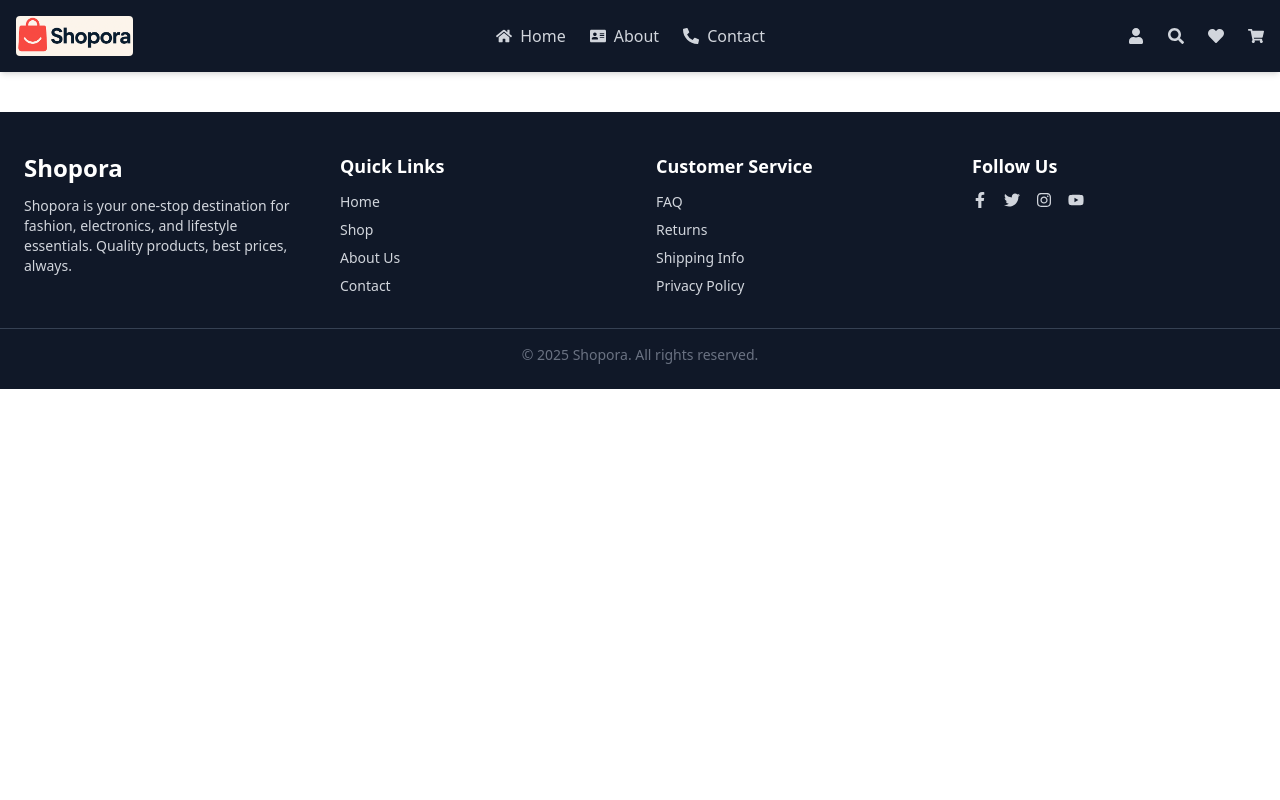
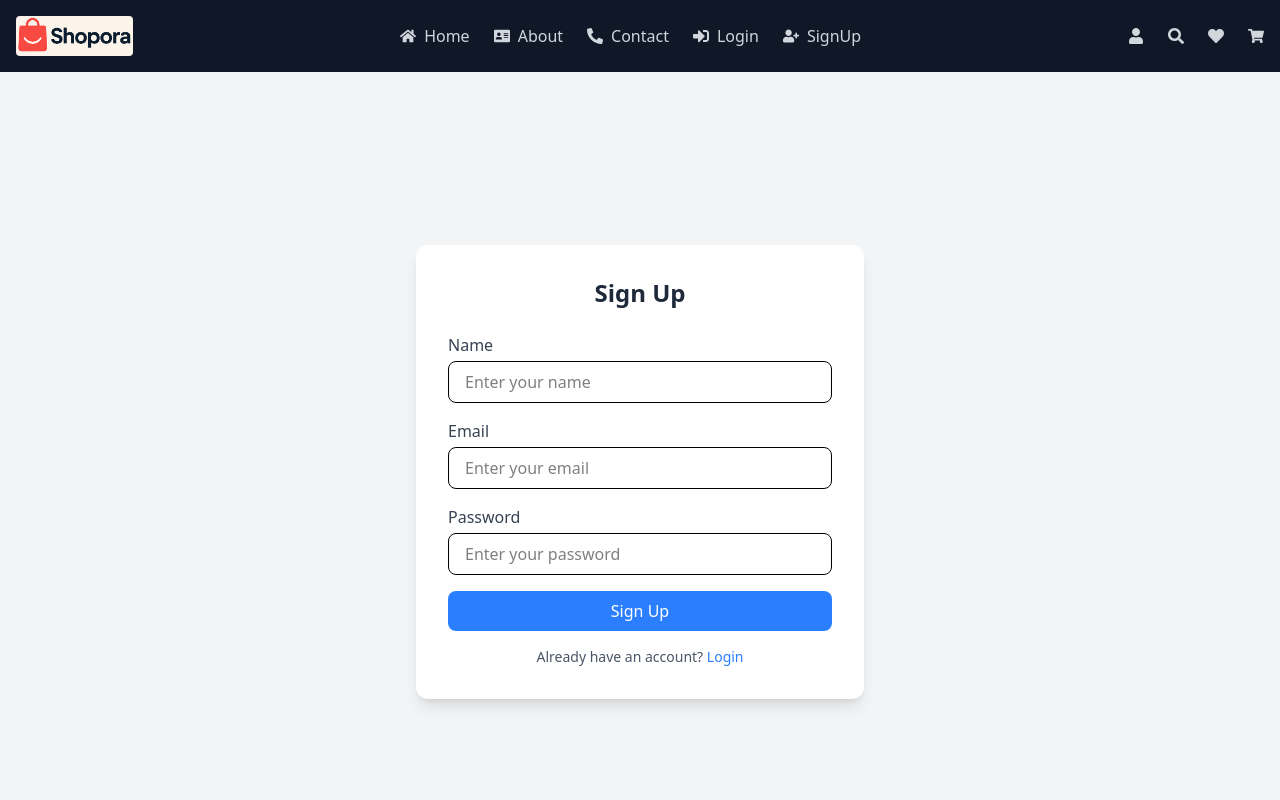
Before and after one commit to Raju048143/Shopora, a React (Vite) app: page /signup in a window 1280 px wide. Shown: the top 800 px of the page. Built offline with nearby package versions, Linux system fonts and the light colour scheme.

Commit message:
Login SignUp add

```diff
--- a/src/App.jsx
+++ b/src/App.jsx
@@ -1,7 +1,7 @@
 import React from "react";
 import { BrowserRouter as Router, Routes, Route } from "react-router-dom";
 import { Home, About, Contact, ProductDetail } from "./pages";
-import { Cart, Profile, Wishlist } from "./components";
+import { Cart, Profile, Wishlist, Login, Signup } from "./components";
 function App() {
   return (
     <Routes>
@@ -13,6 +13,8 @@ function App() {
       <Route path="/cart" element={<Cart />} />
       <Route path="product/:id" element={<ProductDetail />} />
       <Route path="/cart" element={<Cart />} />
+      <Route path="/login" element={<Login />} />
+      <Route path="/signup" element={<Signup />} />
     </Routes>
   );
 }
--- a/src/components/Header/Header.jsx
+++ b/src/components/Header/Header.jsx
@@ -10,6 +10,8 @@ import {
   FaSearch,
   FaHeart,
   FaShoppingCart,
+   FaSignInAlt,
+   FaUserPlus
 } from "react-icons/fa";
 import Logo from "../../assets/ShoporaLogo.png";
 
@@ -19,6 +21,8 @@ function Header() {
     { name: "Home", path: "/", icon: <FaHome /> },
     { name: "About", path: "/about", icon: <FaAddressCard /> },
     { name: "Contact", path: "/contact", icon: <FaPhoneAlt /> },
+    { name: "Login", path: "/login", icon: <FaSignInAlt /> },
+    { name: "SignUp", path: "/signup", icon: <FaUserPlus /> },
   ];
 
   const rightNav = [
--- /dev/null
+++ b/src/components/Login/Login.jsx
@@ -0,0 +1,85 @@
+import React, { useState } from "react";
+import { useNavigate } from "react-router-dom";
+
+const Login = () => {
+  const [email, setEmail] = useState("");
+  const [password, setPassword] = useState("");
+  const [message, setMessage] = useState("");
+  const navigate = useNavigate();
+
+  const handleLogin = async (e) => {
+    e.preventDefault();
+    setMessage("");
+
+    try {
+      const res = await fetch("http://localhost:3000/auth/login", {
+        method: "POST",
+        headers: { "Content-Type": "application/json" },
+        body: JSON.stringify({ email, password }),
+      });
+
+      const data = await res.json();
+      if (res.ok) {
+        localStorage.setItem("token", data.token);
+        setMessage(`Login successful! Welcome ${data.user.name}`);
+         navigate("/profile");
+      } else {
+        setMessage(data.message || "Login failed");
+      }
+    } catch (err) {
+      setMessage("Network error");
+      console.error(err);
+    }
+  };
+
+  return (
+    <div className="flex items-center justify-center min-h-screen bg-gray-100 p-4">
+      <div className="w-full max-w-md bg-white rounded-xl shadow-lg p-8">
+        <h2 className="text-2xl font-bold text-center mb-6 text-gray-800">Login</h2>
+
+        {message && (
+          <p className="mb-4 text-center text-sm text-red-500">{message}</p>
+        )}
+
+        <form onSubmit={handleLogin} className="space-y-4">
+          <div>
+            <label className="block text-gray-700 mb-1">Email</label>
+            <input
+              type="email"
+              placeholder="Enter your email"
+              value={email}
+              onChange={(e) => setEmail(e.target.value)}
+              required
+              className="w-full px-4 py-2 border rounded-lg focus:outline-none focus:ring-2 focus:ring-blue-400"
+            />
+          </div>
+
+          <div>
+            <label className="block text-gray-700 mb-1">Password</label>
+            <input
+              type="password"
+              placeholder="Enter your password"
+              value={password}
+              onChange={(e) => setPassword(e.target.value)}
+              required
+              className="w-full px-4 py-2 border rounded-lg focus:outline-none focus:ring-2 focus:ring-blue-400"
+            />
+          </div>
+
+          <button
+            type="submit"
+            className="w-full bg-blue-500 text-white py-2 rounded-lg hover:bg-blue-600 transition-colors"
+          >
+            Login
+          </button>
+        </form>
+
+        <p className="mt-4 text-center text-gray-600 text-sm">
+          Don't have an account? <span className="text-blue-500 font-medium">Sign Up</span>
+        </p>
+      </div>
+    </div>
+  );
+};
+
+export default Login;
--- /dev/null
+++ b/src/components/Signup/Signup.jsx
@@ -0,0 +1,94 @@
+import React, { useState } from "react";
+
+const Signup = () => {
+  const [name, setName] = useState("");
+  const [email, setEmail] = useState("");
+  const [password, setPassword] = useState("");
+  const [message, setMessage] = useState("");
+
+  const handleSignup = async (e) => {
+    e.preventDefault();
+    setMessage("");
+
+    try {
+      const res = await fetch("http://localhost:3000/auth/signup", {
+        method: "POST",
+        headers: { "Content-Type": "application/json" },
+        body: JSON.stringify({ name, email, password }),
+      });
+
+      const data = await res.json();
+      if (res.ok) {
+        setMessage(`Success! User ID: ${data.userId}`);
+      } else {
+        setMessage(data.message || "Signup failed");
+      }
+    } catch (err) {
+      setMessage("Network error");
+      console.error(err);
+    }
+  };
+
+  return (
+    <div className="flex items-center justify-center min-h-screen bg-gray-100 p-4">
+      <div className="w-full max-w-md bg-white rounded-xl shadow-lg p-8">
+        <h2 className="text-2xl font-bold text-center mb-6 text-gray-800">Sign Up</h2>
+
+        {message && (
+          <p className="mb-4 text-center text-sm text-red-500">{message}</p>
+        )}
+
+        <form onSubmit={handleSignup} className="space-y-4">
+          <div>
+            <label className="block text-gray-700 mb-1">Name</label>
+            <input
+              type="text"
+              placeholder="Enter your name"
+              value={name}
+              onChange={(e) => setName(e.target.value)}
+              required
+              className="w-full px-4 py-2 border rounded-lg focus:outline-none focus:ring-2 focus:ring-blue-400"
+            />
+          </div>
+
+          <div>
+            <label className="block text-gray-700 mb-1">Email</label>
+            <input
+              type="email"
+              placeholder="Enter your email"
+              value={email}
+              onChange={(e) => setEmail(e.target.value)}
+              required
+              className="w-full px-4 py-2 border rounded-lg focus:outline-none focus:ring-2 focus:ring-blue-400"
+            />
+          </div>
+
+          <div>
+            <label className="block text-gray-700 mb-1">Password</label>
+            <input
+              type="password"
+              placeholder="Enter your password"
+              value={password}
+              onChange={(e) => setPassword(e.target.value)}
+              required
+              className="w-full px-4 py-2 border rounded-lg focus:outline-none focus:ring-2 focus:ring-blue-400"
+            />
+          </div>
+
+          <button
+            type="submit"
+            className="w-full bg-blue-500 text-white py-2 rounded-lg hover:bg-blue-600 transition-colors"
+          >
+            Sign Up
+          </button>
+        </form>
+
+        <p className="mt-4 text-center text-gray-600 text-sm">
+          Already have an account? <span className="text-blue-500 font-medium">Login</span>
+        </p>
+      </div>
+    </div>
+  );
+};
+
+export default Signup;
--- a/src/components/index.js
+++ b/src/components/index.js
@@ -5,3 +5,5 @@ export { default as Profile } from "./Profile/Profile";
 export { default as Wishlist } from "./Wishlist/Wishlist";
 export { default as HomeComponent } from "./home/Home";
 export { default as ProductDetails } from "./Product/ProductDetails";
+export { default as Login } from "./Login/Login";
+export { default as Signup } from "./Signup/Signup";
--- /dev/null
+++ b/src/pages/Login/Login.jsx
@@ -0,0 +1,9 @@
+import React from 'react'
+import { Login as LoginCompnent } from '../../components'
+function Login() {
+  return (
+    <LoginCompnent/>
+  )
+}
+
+export default Login
--- /dev/null
+++ b/src/pages/Signup/Signup.jsx
@@ -0,0 +1,9 @@
+import React from 'react'
+import { Signup as SignUp } from '../../components'
+function Signup() {
+  return (
+   <SignUp/>
+  )
+}
+
+export default Signup
--- a/src/pages/index.js
+++ b/src/pages/index.js
@@ -2,3 +2,5 @@ export { default as Home } from "./Home/Home";
 export { default as About } from "./About/About";
 export { default as Contact } from "./Contact/Contact";
 export { default as ProductDetail } from "./Home/ProductDetail";
+export { default as Login } from "./Login/Login";
+export { default as Signup } from "./Signup/Signup";
```
